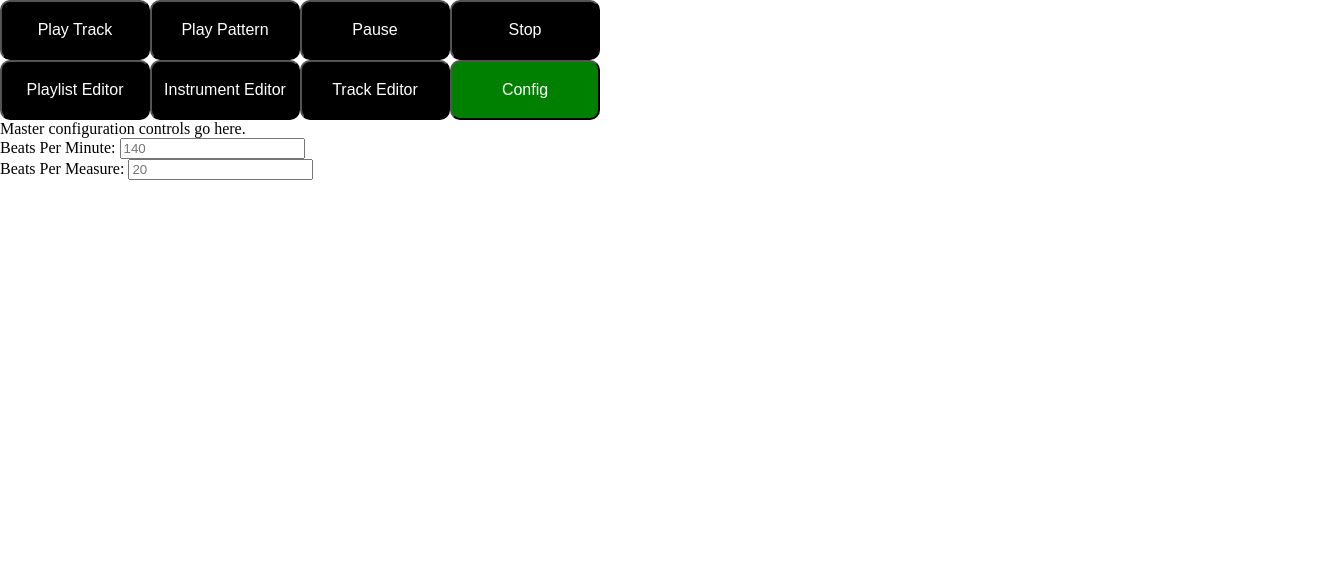
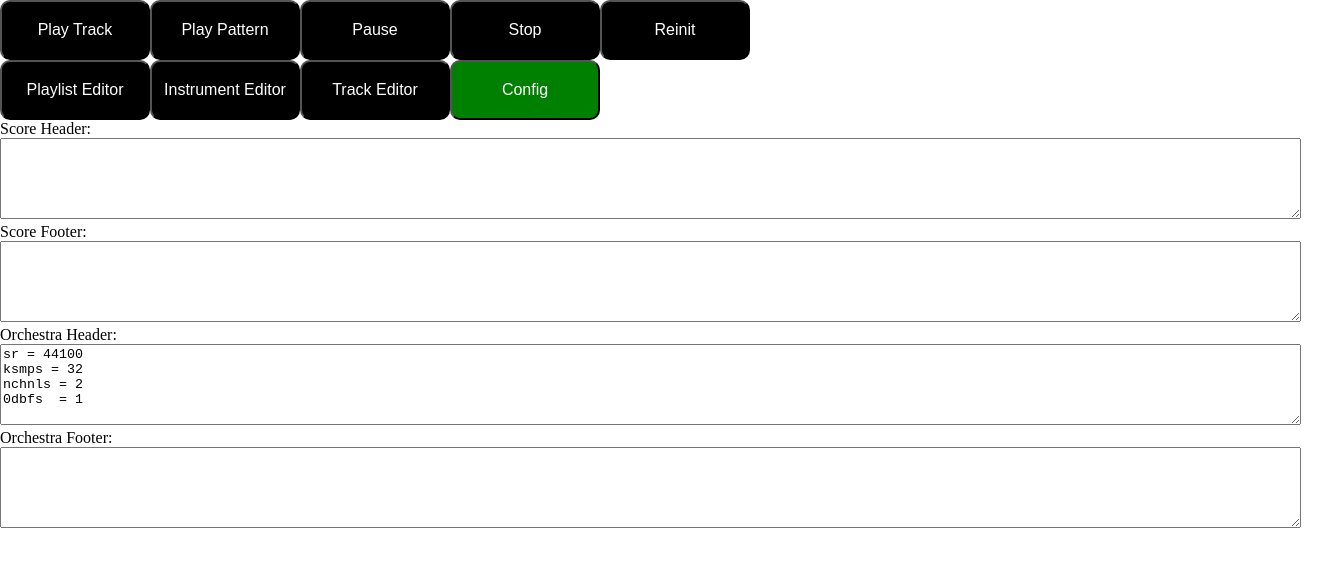
Before and after one commit to mehstruslehpy/SeaSound, a Flask app: page / in a window 1320 px wide, after a click on "Config". Shown: the top 567 px of the page. Run offline with Flask 3, Linux system fonts and the light colour scheme.

Commit message:
Added code for inserting headers and footers to the orchestra and score parts of the generated code.

```diff
--- a/demos/ProgramStructure/templates/index.html
+++ b/demos/ProgramStructure/templates/index.html
@@ -36,9 +38,18 @@
 		}
 
 		// Stop any sound playback
-		async function stopCsound(code) {
+		async function stopCsound(code)
+		{
 			// if the Csound object is initialized stop any playback
 			if(csound != null) await csound.stop();
+		}
+		async function reinitCsound()
+		{
+			const { Csound } = await import(csoundjs);
+			// create a Csound engine object
+			csound = await Csound();
+			// set realtime audio (dac) output
+			await csound.setOption("-odac");
 		}
 
 	</script>
@@ -73,6 +84,10 @@
 			<button class="tab-button" onclick="viewObj.stopPlayBack()">
 				Stop
 			</button>
+			<button class="tab-button" onclick="reinitCsound();">
+				Reinit
+			</button>
+
 		</div>
 		<div class="tab-container" id="tab-container">
 			<button class="tab-button"
@@ -268,13 +283,19 @@
 		</div>
 
 		<div id="Configuration" class="tab" style="display:none">
-			Master configuration controls go here.
-			<form>
-				<label>Beats Per Minute:</label>
-				<input type="number" placeholder="140"> </br>
-				<label>Beats Per Measure:</label>
-				<input type="number" placeholder="20"> </br>
-			</form>
+			<label>Score Header:</label> </br>
+			<textarea cols="160" rows="5" id="score-header"></textarea> </br>
+			<label>Score Footer:</label> </br>
+			<textarea cols="160" rows="5" id="score-footer"></textarea> </br>
+			<label>Orchestra Header:</label> </br>
+			<textarea cols="160" rows="5" id="orchestra-header">
+sr = 44100
+ksmps = 32
+nchnls = 2
+0dbfs  = 1
+			</textarea> </br>
+			<label>Orchestra Footer:</label> </br>
+			<textarea cols="160" rows="5" id="orchestra-footer"></textarea> </br>
 		</div>
 
 		<!-- GraphDiagram tab -->
```
Also changed, not shown: other parts of demos/ProgramStructure/templates/index.html (+10 -1 lines).
